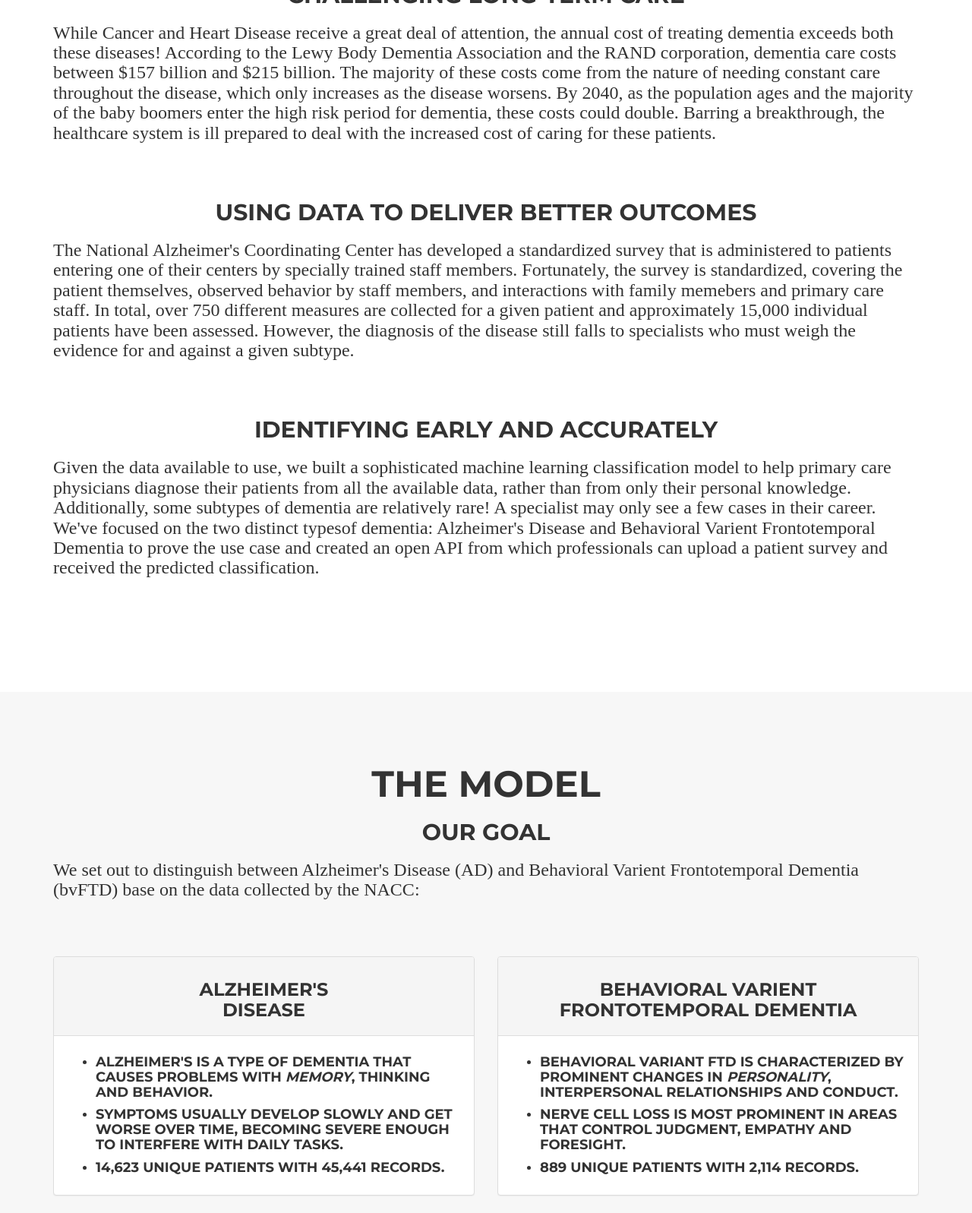
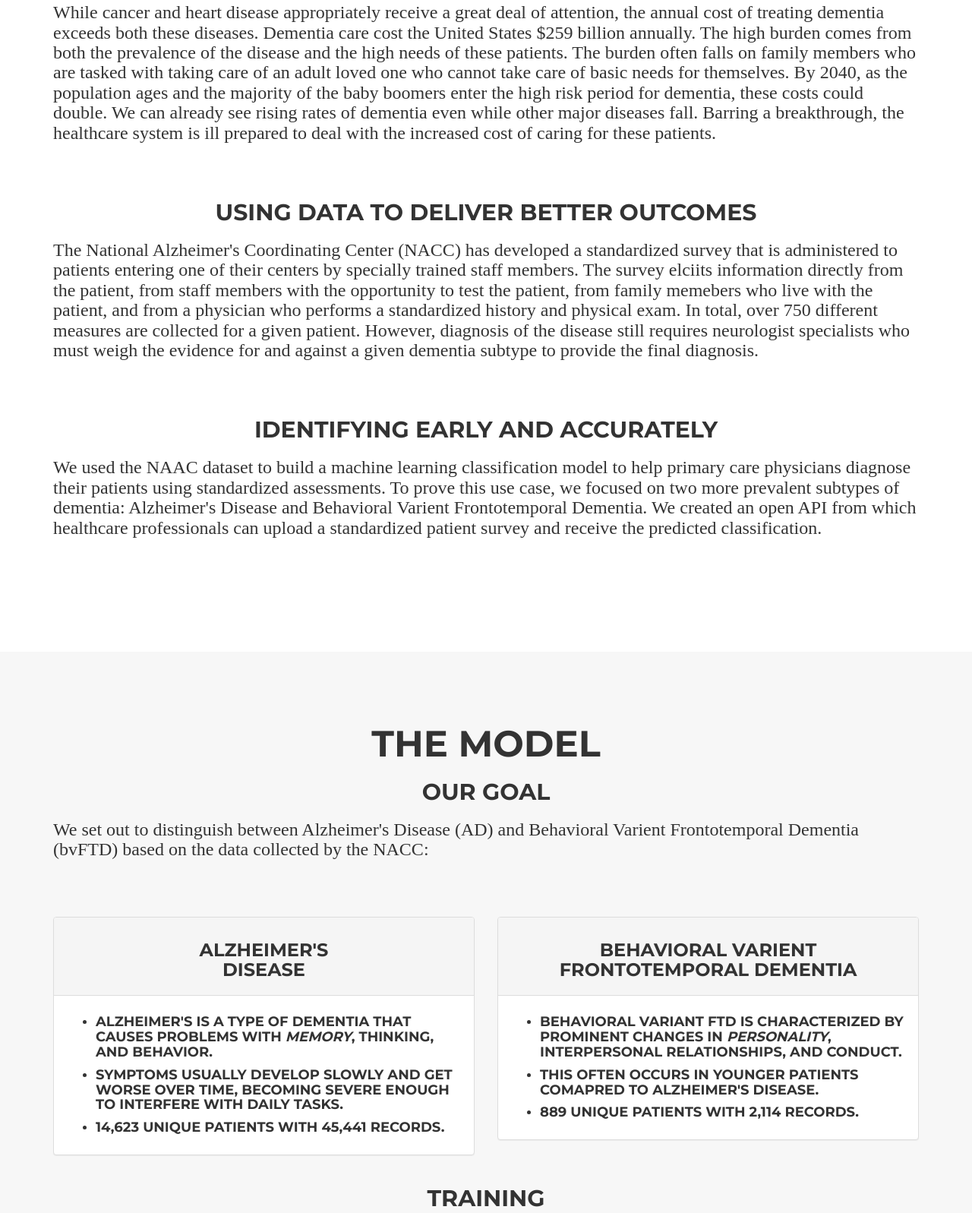
Before and after one commit to niharpatel/niharpatel.github.io, a plain HTML site: page index.html in a window 1280 px wide. Shown: the part 1800-3397 px from the top of the page at 76% size. Drawn offline with nearby package versions, Linux system fonts and the light colour scheme; a web font is replaced by a local one.

Commit message:
Minor writeup changes

```diff
--- a/index.html
+++ b/index.html
@@ -6,7 +6,7 @@
     <meta charset="utf-8">
     <meta http-equiv="X-UA-Compatible" content="IE=edge">
     <meta name="viewport" content="width=device-width, initial-scale=1">
-    <meta name="description" content="Dementia subtype is a difficult to diagnose. We've developed a machine learning methodology to help correctly predict dementia subtype based on the standard dementia questioneer and professional examination. Accessible by API and open to the public, we hope this model will encourage medical advances in dementia treatment.">
+    <meta name="description" content="Dementia subtypes are difficult to diagnose. We've developed a machine learning methodology to help differentiate dementia subtypes based on nationally standardized dementia questionnaires and professional examinations. Accessible by API and open to the public, we hope this model will encourage medical advances in dementia treatment.">
     <meta name="author" content="James Jasper, Amir Ziai, Nihar Patel, Ji Yan">
 
     <title>Dementia - ML</title>
@@ -126,19 +126,19 @@ whose name begins with an L as far as you can recall..." <br><br>- Billy Collins
                 <div class="col-lg-12 text-center">
                     <h1 class="section-heading">Data Driven Differential Diagnosis</h2>
                     <h2 class="section-subheading">A Massive Challenge</h2>
-                    <h3 class="section-subheading" align="left" font-family="Times New Roman" font-style="normal">Dementia is a long-term, progressive and debilitating disease that will result in the death of the patient. Despite its severity and widespread prevalence, little progress has been made in treating or preventing the disease. Nearly 15% of individuals older than 71 suffer from some form of dementia. While research has helped us gain a better understanding what happens during dementia, we still have not been able to make significant strides in treating or preventing dementia.</h3>
+                    <h3 class="section-subheading" align="left" font-family="Times New Roman" font-style="normal">Dementia is a chronic, progressive, and debilitating disease. Nearly 15% of individuals older than 71 suffer from some form of dementia. Despite its severity and widespread prevalence, little progress has been made in its prevention or treatment. Research has helped us better understand the mechanics of the disease, but clinical trials have shown limited success.</h3>
 
                     <h2 class="section-subheading">Difficult Diagnoses</h2>
-                    <h3 class="section-subheading" align="left" font-family="Times New Roman" font-style="normal">Because dementia is not a singular disease, but rather an assortment of varied but distinct diseases with similar progressive symptoms, an individual who is being diagnosed may be in any stage of the disease and exhibiting any variety of symptoms. This results in difficulty determine the true underlying dementia subtype due to conflicting or non-existent symptoms across patients. We believe that because of this challenge, development of effective treatments for different dementia subtypes is much more difficult and slowed due to inaccurate diagnoses.</h3>
+                    <h3 class="section-subheading" align="left" font-family="Times New Roman" font-style="normal">Because dementia is an assortment of distinct processes with similar symptoms, an individual diagnosed with dementia could be suffering from any of multiple diseases, and could be in any stage of their particular disease. This makes it difficult to determine the exact dementia subtype. The challenge of diagnosis contributes to the challenge of effective treatments; the correct medicine for one disease and stage of illness could be different from the correct medicine for another.</h3>
 
                     <h2 class="section-subheading">Challenging Long-Term Care</h2>
-                    <h3 class="section-subheading" align="left" font-family="Times New Roman" font-style="normal">While Cancer and Heart Disease receive a great deal of attention, the annual cost of treating dementia exceeds both these diseases! According to the Lewy Body Dementia Association and the RAND corporation, dementia care costs between $157 billion and $215 billion. The majority of these costs come from the nature of needing constant care throughout the disease, which only increases as the disease worsens. By 2040, as the population ages and the majority of the baby boomers enter the high risk period for dementia, these costs could double. Barring a breakthrough, the healthcare system is ill prepared to deal with the increased cost of caring for these patients.</h3>
+                    <h3 class="section-subheading" align="left" font-family="Times New Roman" font-style="normal">While cancer and heart disease appropriately receive a great deal of attention, the annual cost of treating dementia exceeds both these diseases. Dementia care cost the United States $259 billion annually. The high burden comes from both the prevalence of the disease and the high needs of these patients. The burden often falls on family members who are tasked with taking care of an adult loved one who cannot take care of basic needs for themselves. By 2040, as the population ages and the majority of the baby boomers enter the high risk period for dementia, these costs could double. We can already see rising rates of dementia even while other major diseases fall. Barring a breakthrough, the healthcare system is ill prepared to deal with the increased cost of caring for these patients.</h3>
 
                     <h2 class="section-subheading">Using Data to Deliver Better Outcomes</h2>
-                    <h3 class="section-subheading" align="left" font-family="Times New Roman" font-style="normal">The National Alzheimer's Coordinating Center has developed a standardized survey that is administered to patients entering one of their centers by specially trained staff members. Fortunately, the survey is standardized, covering the patient themselves, observed behavior by staff members, and interactions with family memebers and primary care staff. In total, over 750 different measures are collected for a given patient and approximately 15,000 individual patients have been assessed. However, the diagnosis of the disease still falls to specialists who must weigh the evidence for and against a given subtype.</h3>
+                    <h3 class="section-subheading" align="left" font-family="Times New Roman" font-style="normal">The National Alzheimer's Coordinating Center (NACC) has developed a standardized survey that is administered to patients entering one of their centers by specially trained staff members. The survey elciits information directly from the patient, from staff members with the opportunity to test the patient, from family memebers who live with the patient, and from a physician who performs a standardized history and physical exam. In total, over 750 different measures are collected for a given patient. However, diagnosis of the disease still requires neurologist specialists who must weigh the evidence for and against a given dementia subtype to provide the final diagnosis.</h3>
 
                     <h2 class="section-subheading">Identifying Early and Accurately</h2>
-                    <h3 class="section-subheading" align="left" font-family="Times New Roman" font-style="normal">Given the data available to use, we built a sophisticated machine learning classification model to help primary care physicians diagnose their patients from all the available data, rather than from only their personal knowledge. Additionally, some subtypes of dementia are relatively rare! A specialist may only see a few cases in their career. We've focused on the two distinct typesof dementia: Alzheimer's Disease and Behavioral Varient Frontotemporal Dementia to prove the use case and created an open API from which professionals can upload a patient survey and received the predicted classification.</h3>
+                    <h3 class="section-subheading" align="left" font-family="Times New Roman" font-style="normal">We used the NAAC dataset to build a machine learning classification model to help primary care physicians diagnose their patients using standardized assessments. To prove this use case, we focused on two more prevalent subtypes of dementia: Alzheimer's Disease and Behavioral Varient Frontotemporal Dementia. We created an open API from which healthcare professionals can upload a standardized patient survey and receive the predicted classification.</h3>
 
                 </div>
             </div>
@@ -153,14 +153,14 @@ whose name begins with an L as far as you can recall..." <br><br>- Billy Collins
                 <div class="col-lg-12 text-center">
                     <h1 class="section-heading">The Model</h2>
                     <h2 class="section-subheading">Our Goal</h2>
-                    <h3 class="section-subheading" align="left" font-family="Times New Roman" font-style="normal">We set out to distinguish between Alzheimer's Disease (AD) and Behavioral Varient Frontotemporal Dementia (bvFTD) base on the data collected by the NACC: </h3>
+                    <h3 class="section-subheading" align="left" font-family="Times New Roman" font-style="normal">We set out to distinguish between Alzheimer's Disease (AD) and Behavioral Varient Frontotemporal Dementia (bvFTD) based on the data collected by the NACC: </h3>
                     <div class="row">
                         <div class="col-md-6">
                             <div class="panel panel-default">
                                 <div class="panel-heading"><h3>Alzheimer's<br/> Disease</h3></div>
                                     <div class="panel-body">
                                     <ul>
-                                        <li><h4 style="text-align: left;">Alzheimer's is a type of dementia that causes problems with <em>memory</em>, thinking and behavior.</h4></li>
+                                        <li><h4 style="text-align: left;">Alzheimer's is a type of dementia that causes problems with <em>memory</em>, thinking, and behavior.</h4></li>
                                         <li><h4 style="text-align: left;">Symptoms usually develop slowly and get worse over time, becoming severe enough to interfere with daily tasks.</h4></li>
                                         <li><h4 style="text-align: left;">14,623 unique patients with 45,441 records.</h4></li>
                                     </ul>
@@ -172,8 +172,8 @@ whose name begins with an L as far as you can recall..." <br><br>- Billy Collins
                                 <div class="panel-heading"><h3>Behavioral Varient Frontotemporal Dementia</h3></div>
                                     <div class="panel-body">
                                     <ul>
-                                        <li><h4 style="text-align: left;">Behavioral Variant FTD is characterized by prominent changes in <em>personality</em>, interpersonal relationships and conduct.</h4></li>
-                                        <li><h4 style="text-align: left;">Nerve cell loss is most prominent in areas that control judgment, empathy and foresight.</h4></li>
+                                        <li><h4 style="text-align: left;">Behavioral Variant FTD is characterized by prominent changes in <em>personality</em>, interpersonal relationships, and conduct.</h4></li>
+                                        <li><h4 style="text-align: left;">This often occurs in younger patients comapred to Alzheimer's disease.</h4></li>
                                         <li><h4 style="text-align: left;">889 unique patients with 2,114 records.</h4></li>
                                     </ul>
                                     </div>
```
